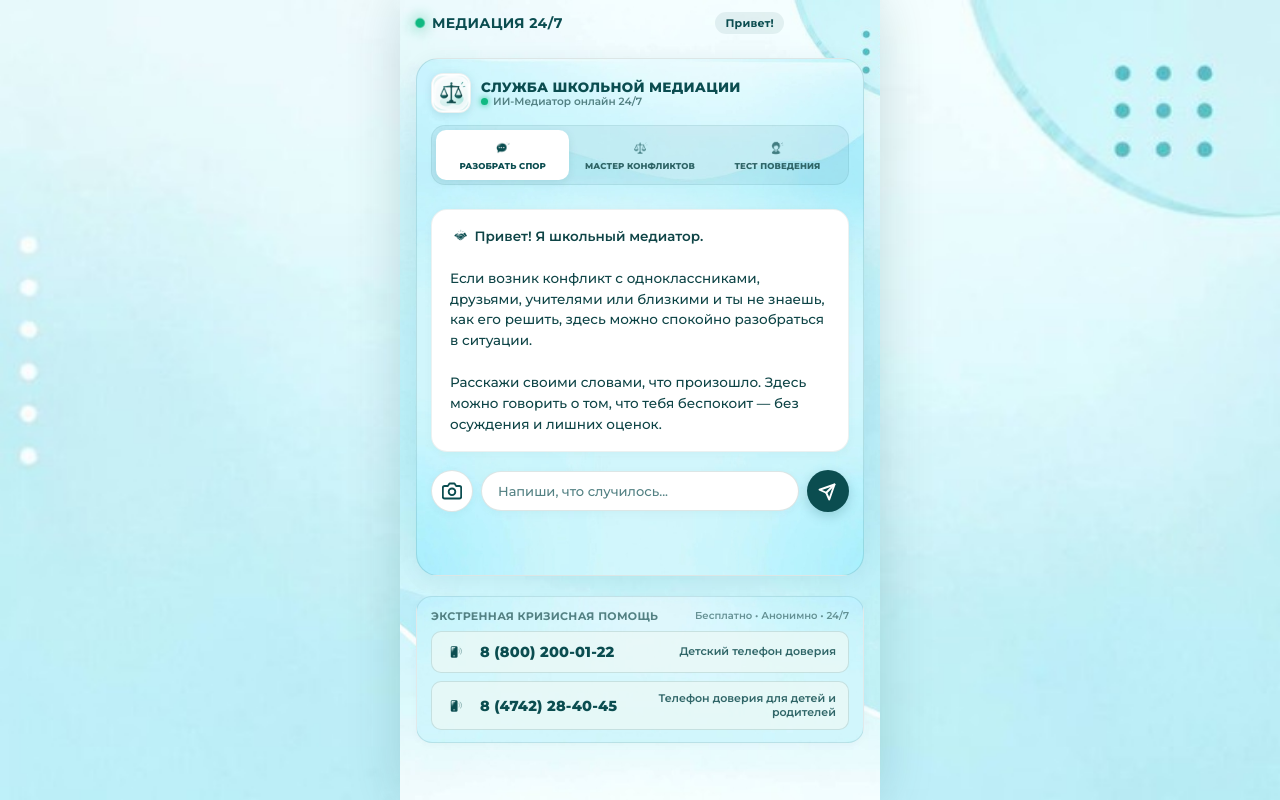
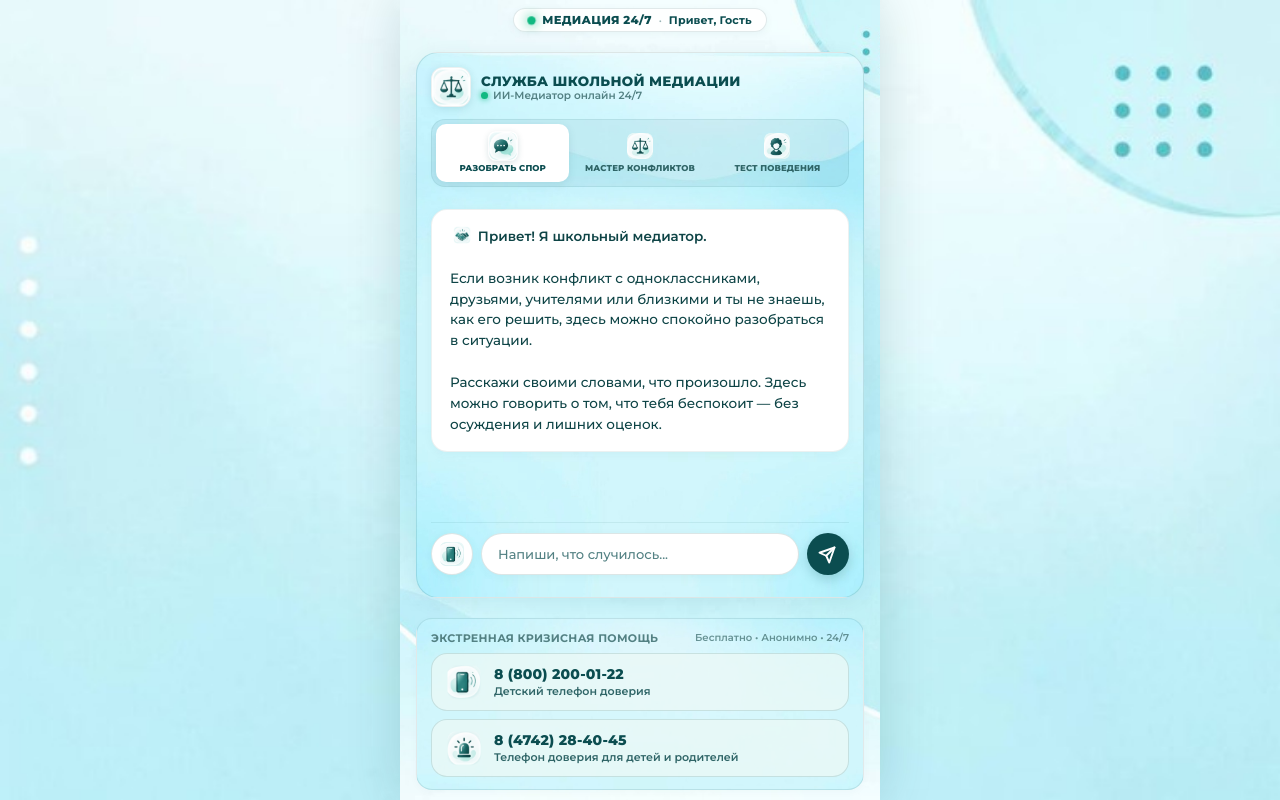
Before and after one commit to Dellzzyy/vk-school-mediation, a website: page index.html in a window 1280 px wide. Drawn offline with Linux system fonts and the light colour scheme.

Commit message:
fix(ui): center compact top header, anchor input bar with pack icon, restore full 3D squircle emoji pack across all tabs and SOS cards

```diff
--- a/app.js
+++ b/app.js
@@ -17,7 +17,7 @@ const API_BASE = (function() {
     return '';
   }
   // Публичный HTTPS туннель к бэкенду с GigaChat
-  return 'https://982ae5f0847873.lhr.life';
+  return 'https://42d5ece7222540.lhr.life';
 })();
 
 // Состояние приложения
@@ -1107,7 +1107,7 @@ function clearUnifiedAssistant() {
     container.innerHTML = replaceEmojisWithCustomIcons(`
       <div class="msg bot-msg welcome-msg">
         <div class="bubble">
-          <img src="./images/icons/glyphs/handshake.png" class="custom-emoji" alt="Привет"> <strong>Привет! Я школьный медиатор.</strong><br><br>
+          <img src="./images/icons/handshake.png" class="custom-emoji" alt="Привет"> <strong>Привет! Я школьный медиатор.</strong><br><br>
           Если возник конфликт с одноклассниками, друзьями, учителями или близкими и ты не знаешь, как его решить, здесь можно спокойно разобраться в ситуации.<br><br>
           Расскажи своими словами, что произошло. Здесь можно говорить о том, что тебя беспокоит — без осуждения и лишних оценок.
         </div>
@@ -1189,51 +1189,60 @@ function removeWizardImg(event) {
 // МАППИНГ И ЗАМЕНА ЭМОДЗИ НА КАСТОМНЫЕ БРЕНДОВЫЕ ИКОНКИ
 // =====================================================================
 const EMOJI_ICON_MAP = {
-  '👨‍👩‍👧': './images/icons/glyphs/family.png',
-  '👋': './images/icons/glyphs/handshake.png',
-  '💬': './images/icons/glyphs/chat.png',
-  '💭': './images/icons/glyphs/chat.png',
-  '🗣️': './images/icons/glyphs/two_people.png',
-  '🗣': './images/icons/glyphs/two_people.png',
-  '🔍': './images/icons/glyphs/question.png',
-  '🔎': './images/icons/glyphs/question.png',
-  '⚖️': './images/icons/glyphs/scales.png',
-  '⚖': './images/icons/glyphs/scales.png',
-  '🛡️': './images/icons/glyphs/shield_check.png',
-  '🛡': './images/icons/glyphs/shield_check.png',
-  '🚫': './images/icons/glyphs/conflict_angry.png',
-  '❌': './images/icons/glyphs/conflict_angry.png',
-  '🤝': './images/icons/glyphs/handshake.png',
-  '🕊️': './images/icons/glyphs/team_agreement.png',
-  '🕊': './images/icons/glyphs/team_agreement.png',
-  '🔥': './images/icons/glyphs/shield_check.png',
-  '🧠': './images/icons/glyphs/student_curly.png',
-  '📚': './images/icons/glyphs/books.png',
-  '📖': './images/icons/glyphs/books.png',
-  '📋': './images/icons/glyphs/document_pen.png',
-  '📝': './images/icons/glyphs/document_pen.png',
-  '📊': './images/icons/glyphs/scales.png',
-  '🧭': './images/icons/glyphs/sparkles.png',
-  '🧩': './images/icons/glyphs/two_people.png',
-  '🎯': './images/icons/glyphs/sparkles.png',
-  '✨': './images/icons/glyphs/sparkles.png',
-  '💡': './images/icons/glyphs/sparkles.png',
-  '🔄': './images/icons/glyphs/chat.png',
-  '⚠️': './images/icons/glyphs/siren.png',
-  '⚠': './images/icons/glyphs/siren.png',
-  '🚨': './images/icons/glyphs/siren.png',
-  '📞': './images/icons/glyphs/smartphone.png',
-  '📱': './images/icons/glyphs/smartphone.png',
-  '📸': './images/icons/glyphs/smartphone.png',
-  '🔒': './images/icons/glyphs/padlock.png',
-  '⏸️': './images/icons/glyphs/shield_check.png',
-  '⏸': './images/icons/glyphs/shield_check.png',
-  '👤': './images/icons/glyphs/student_boy.png',
-  '👥': './images/icons/glyphs/classmates.png',
-  '🧘': './images/icons/glyphs/shield_check.png',
-  '✅': './images/icons/glyphs/shield_check.png',
-  '🔹': './images/icons/glyphs/sparkles.png',
-  '📌': './images/icons/glyphs/document_pen.png'
+  '👨‍👩‍👧': './images/icons/family.png',
+  '👨‍👩‍👦': './images/icons/family.png',
+  '👪': './images/icons/family.png',
+  '👋': './images/icons/handshake.png',
+  '💬': './images/icons/chat.png',
+  '💭': './images/icons/chat.png',
+  '🗣️': './images/icons/two_people.png',
+  '🗣': './images/icons/two_people.png',
+  '🔍': './images/icons/question.png',
+  '🔎': './images/icons/question.png',
+  '⚖️': './images/icons/scales.png',
+  '⚖': './images/icons/scales.png',
+  '🛡️': './images/icons/shield_check.png',
+  '🛡': './images/icons/shield_check.png',
+  '🚫': './images/icons/conflict_angry.png',
+  '❌': './images/icons/conflict_angry.png',
+  '🤝': './images/icons/handshake.png',
+  '🕊️': './images/icons/team_agreement.png',
+  '🕊': './images/icons/team_agreement.png',
+  '🔥': './images/icons/conflict_angry.png',
+  '🧠': './images/icons/student_curly.png',
+  '📚': './images/icons/books.png',
+  '📖': './images/icons/books.png',
+  '📋': './images/icons/document_pen.png',
+  '📝': './images/icons/document_pen.png',
+  '📊': './images/icons/scales.png',
+  '🧭': './images/icons/sparkles.png',
+  '🧩': './images/icons/two_people.png',
+  '🎯': './images/icons/sparkles.png',
+  '✨': './images/icons/sparkles.png',
+  '💡': './images/icons/sparkles.png',
+  '🔄': './images/icons/chat.png',
+  '⚠️': './images/icons/siren.png',
+  '⚠': './images/icons/siren.png',
+  '🚨': './images/icons/siren.png',
+  '📞': './images/icons/smartphone.png',
+  '📱': './images/icons/smartphone.png',
+  '📸': './images/icons/smartphone.png',
+  '📷': './images/icons/smartphone.png',
+  '🔒': './images/icons/padlock.png',
+  '🔓': './images/icons/padlock.png',
+  '⏸️': './images/icons/shield_check.png',
+  '⏸': './images/icons/shield_check.png',
+  '👤': './images/icons/student_boy.png',
+  '👥': './images/icons/classmates.png',
+  '🧘': './images/icons/shield_check.png',
+  '✅': './images/icons/shield_check.png',
+  '🔹': './images/icons/sparkles.png',
+  '📌': './images/icons/document_pen.png',
+  '🏠': './images/icons/home.png',
+  '❓': './images/icons/question.png',
+  '❗': './images/icons/siren.png',
+  '❕': './images/icons/question.png',
+  '💯': './images/icons/scales.png'
 };
 
 function replaceEmojisWithCustomIcons(str) {
--- a/index.html
+++ b/index.html
@@ -15,16 +15,13 @@
 </head>
 <body>
   <div id="app" class="app-container">
-    <!-- Top Header -->
+    <!-- Top Header: Компактная шапка по центру -->
     <header class="app-header">
-      <div class="header-content">
-        <div class="brand-badge">
-          <span class="pulse-dot"></span>
-          <span class="brand-name">МЕДИАЦИЯ 24/7</span>
-        </div>
-        <div class="header-user" id="headerUser">
-          <span class="user-greeting" id="userGreeting">Привет!</span>
-        </div>
+      <div class="header-center-pill">
+        <span class="pulse-dot"></span>
+        <span class="header-brand-title">МЕДИАЦИЯ 24/7</span>
+        <span class="header-dot-sep">•</span>
+        <span class="header-user-greeting" id="userGreeting">Привет, Гость</span>
       </div>
     </header>
 
@@ -49,15 +46,15 @@
           <!-- 3 Главных решения (Переключатель инструментов) -->
           <div class="three-solutions-bar">
             <button class="solution-tab-btn active" id="tabBtnChat" onclick="setAssistantMode('chat')">
-              <img src="./images/icons/glyphs/chat.png" class="sol-icon-img" alt="">
+              <img src="./images/icons/chat.png" class="sol-icon-img" alt="Чат">
               <span>РАЗОБРАТЬ СПОР</span>
             </button>
             <button class="solution-tab-btn" id="tabBtnWizard" onclick="setAssistantMode('wizard')">
-              <img src="./images/icons/glyphs/scales.png" class="sol-icon-img" alt="">
+              <img src="./images/icons/scales.png" class="sol-icon-img" alt="Мастер">
               <span>МАСТЕР КОНФЛИКТОВ</span>
             </button>
             <button class="solution-tab-btn" id="tabBtnTest" onclick="setAssistantMode('test')">
-              <img src="./images/icons/glyphs/student_curly.png" class="sol-icon-img" alt="">
+              <img src="./images/icons/student_curly.png" class="sol-icon-img" alt="Тест">
               <span>ТЕСТ ПОВЕДЕНИЯ</span>
             </button>
           </div>
@@ -71,7 +68,7 @@
             <div class="chat-messages" id="chatMessages">
               <div class="msg bot-msg welcome-msg">
                 <div class="bubble">
-                  <img src="./images/icons/glyphs/handshake.png" class="custom-emoji" alt="Привет"> <strong>Привет! Я школьный медиатор.</strong><br><br>
+                  <img src="./images/icons/handshake.png" class="custom-emoji" alt="Привет"> <strong>Привет! Я школьный медиатор.</strong><br><br>
                   Если возник конфликт с одноклассниками, друзьями, учителями или близкими и ты не знаешь, как его решить, здесь можно спокойно разобраться в ситуации.<br><br>
                   Расскажи своими словами, что произошло. Здесь можно говорить о том, что тебя беспокоит — без осуждения и лишних оценок.
                 </div>
@@ -81,10 +78,7 @@
             <!-- Панель ввода чата -->
             <div class="chat-input-bar">
               <button class="btn-attach" onclick="triggerChatPhotoUpload()" title="Прикрепить скриншот">
-                <svg width="20" height="20" viewBox="0 0 24 24" fill="none" stroke="currentColor" stroke-width="2.2" stroke-linecap="round" stroke-linejoin="round">
-                  <path d="M23 19a2 2 0 0 1-2 2H3a2 2 0 0 1-2-2V8a2 2 0 0 1 2-2h4l2-3h6l2 3h4a2 2 0 0 1 2 2z"></path>
-                  <circle cx="12" cy="13" r="4"></circle>
-                </svg>
+                <img src="./images/icons/smartphone.png" class="btn-attach-img" alt="Скриншот">
               </button>
               <input type="text" id="chatInput" placeholder="Напиши, что случилось..." onkeypress="handleChatKeyPress(event)">
               <button class="btn-send" id="btnSendChat" onclick="sendChatMessage()" title="Отправить">
@@ -212,7 +206,7 @@
 
               <div class="upload-box" onclick="document.getElementById('wizardFileInput').click()">
                 <input type="file" id="wizardFileInput" accept="image/*" style="display:none" onchange="handleWizardFile(this)">
-                <img src="./images/icons/glyphs/smartphone.png" class="upload-icon-img" alt="Фото">
+                <img src="./images/icons/smartphone.png" class="upload-icon-img" alt="Фото">
                 <span class="upload-text" id="wizardUploadText">Прикрепить скриншот переписки (по желанию)</span>
               </div>
               <div id="wizardImgPreviewWrap" class="img-preview-wrap hidden">
@@ -236,7 +230,7 @@
               </div>
 
               <div id="wizardResult" class="wizard-result hidden">
-                <div class="result-badge"><img src="./images/icons/glyphs/scales.png" class="badge-icon-img" alt=""> ГОТОВОЕ РЕШЕНИЕ МЕДИАТОРА</div>
+                <div class="result-badge"><img src="./images/icons/scales.png" class="badge-icon-img" alt=""> ГОТОВОЕ РЕШЕНИЕ МЕДИАТОРА</div>
                 <div class="result-body" id="wizardResultText"></div>
 
                 <div class="result-actions">
@@ -272,17 +266,21 @@
             <div class="sos-subtle-phones-grid">
               <a href="tel:88002000122" class="sos-subtle-phone-btn" onclick="triggerHaptic('medium')">
                 <div class="sos-btn-lead">
-                  <img src="./images/icons/glyphs/smartphone.png" class="custom-emoji phone-custom-emoji" alt="Телефон">
-                  <span class="phone-number-text">8 (800) 200-01-22</span>
+                  <img src="./images/icons/smartphone.png" class="sos-card-icon-img" alt="Телефон доверия">
+                  <div class="sos-text-col">
+                    <span class="phone-number-text">8 (800) 200-01-22</span>
+                    <span class="phone-desc-text">Детский телефон доверия</span>
+                  </div>
                 </div>
-                <span class="phone-desc-text">Детский телефон доверия</span>
               </a>
               <a href="tel:84742284045" class="sos-subtle-phone-btn" onclick="triggerHaptic('medium')">
                 <div class="sos-btn-lead">
-                  <img src="./images/icons/glyphs/smartphone.png" class="custom-emoji phone-custom-emoji" alt="Телефон">
-                  <span class="phone-number-text">8 (4742) 28-40-45</span>
+                  <img src="./images/icons/siren.png" class="sos-card-icon-img" alt="Экстренная помощь">
+                  <div class="sos-text-col">
+                    <span class="phone-number-text">8 (4742) 28-40-45</span>
+                    <span class="phone-desc-text">Телефон доверия для детей и родителей</span>
+                  </div>
                 </div>
-                <span class="phone-desc-text">Телефон доверия для детей и родителей</span>
               </a>
             </div>
           </div>
--- a/style.css
+++ b/style.css
@@ -115,69 +115,70 @@ p, .tile-body p, .step-desc, .kb-intro, .kb-card-summary, .modal-body, .bubble,
 
 /* ================= ВЕРХНЯЯ ШАПКА ================= */
 .app-header {
-  padding: max(12px, env(safe-area-inset-top)) max(96px, calc(env(safe-area-inset-right) + 90px)) 8px 16px;
+  padding: max(8px, env(safe-area-inset-top)) 16px 4px 16px;
   background: transparent;
   border-bottom: none;
   z-index: 20;
-}
-
-.header-content {
-  display: flex;
-  align-items: center;
-  justify-content: space-between;
-  gap: 8px;
-}
-
-.brand-badge {
-  display: flex;
-  align-items: center;
-  gap: 8px;
-  font-weight: 800;
-  font-size: 14px;
-  color: var(--text-primary);
-  white-space: nowrap;
+  display: flex;
+  justify-content: center;
+  align-items: center;
+  width: 100%;
+}
+
+.header-center-pill {
+  display: inline-flex;
+  align-items: center;
+  justify-content: center;
+  gap: 7px;
+  background: rgba(255, 255, 255, 0.88);
+  backdrop-filter: blur(12px);
+  -webkit-backdrop-filter: blur(12px);
+  border: 1px solid rgba(11, 77, 80, 0.12);
+  padding: 4px 14px;
+  border-radius: var(--radius-pill);
+  box-shadow: 0 2px 8px rgba(11, 77, 80, 0.05);
+  max-width: 90%;
 }
 
 .pulse-dot {
-  width: 8px;
-  height: 8px;
-  background: var(--accent-green);
+  width: 7px;
+  height: 7px;
+  min-width: 7px;
+  background: #10b981;
   border-radius: 50%;
-  box-shadow: 0 0 8px var(--accent-green);
+  box-shadow: 0 0 6px #10b981;
   animation: pulse 2s infinite;
 }
 
 @keyframes pulse {
   0% { transform: scale(0.95); opacity: 0.8; }
-  50% { transform: scale(1.2); opacity: 1; box-shadow: 0 0 12px var(--accent-green); }
+  50% { transform: scale(1.2); opacity: 1; box-shadow: 0 0 10px #10b981; }
   100% { transform: scale(0.95); opacity: 0.8; }
 }
 
-.header-user {
-  display: flex;
-  align-items: center;
-  max-width: 130px;
-}
-
-.user-greeting {
+.header-brand-title {
+  font-size: 11.5px;
+  font-weight: 800;
+  letter-spacing: 0.3px;
+  color: var(--text-primary);
+  white-space: nowrap;
+}
+
+.header-dot-sep {
+  font-size: 10px;
+  color: var(--text-muted);
+  opacity: 0.6;
+}
+
+.header-user-greeting {
   font-size: 11px;
   font-weight: 700;
-  color: var(--text-primary);
-  background: rgba(11, 77, 80, 0.08);
-  padding: 4px 10px;
-  border-radius: var(--radius-pill);
-  letter-spacing: 0.2px;
+  color: var(--accent-primary);
+  letter-spacing: 0.1px;
   white-space: nowrap;
   overflow: hidden;
   text-overflow: ellipsis;
-  max-width: 100%;
-  display: inline-block;
-}
-
-@media (max-width: 360px) {
-  .header-user {
-    display: none;
-  }
+  max-width: 160px;
 }
 
 .anon-icon-img {
@@ -1097,8 +1098,9 @@ p, .tile-body p, .step-desc, .kb-intro, .kb-card-summary, .modal-body, .bubble,
 .chat-messages {
   display: flex;
   flex-direction: column;
+  flex: 1;
   gap: 12px;
-  padding: 10px 0;
+  padding: 8px 0 12px 0;
   min-height: 250px;
 }
 
@@ -1184,19 +1186,22 @@ p, .tile-body p, .step-desc, .kb-intro, .kb-card-summary, .modal-body, .bubble,
   display: flex;
   align-items: center;
   gap: 8px;
-  padding: 8px 0 max(12px, env(safe-area-inset-bottom)) 0;
+  padding: 10px 0 max(8px, env(safe-area-inset-bottom)) 0;
+  margin-top: auto;
+  border-top: 1px solid rgba(11, 77, 80, 0.08);
 }
 
 .chat-input-bar input {
   flex: 1;
   min-width: 0;
+  height: 42px;
   background: #ffffff;
   border: 1.5px solid rgba(11, 77, 80, 0.14);
   border-radius: var(--radius-pill);
-  padding: 11px 16px;
+  padding: 0 16px;
   color: var(--text-primary);
   font-family: inherit;
-  font-size: 13px;
+  font-size: 13.5px;
   outline: none;
   box-shadow: 0 2px 8px rgba(11, 77, 80, 0.04);
   transition: border-color 0.2s ease, box-shadow 0.2s ease;
@@ -1591,12 +1596,11 @@ p, .tile-body p, .step-desc, .kb-intro, .kb-card-summary, .modal-body, .bubble,
 .sos-subtle-phone-btn {
   display: flex;
   align-items: center;
-  justify-content: space-between;
-  gap: 10px;
+  gap: 12px;
   background: rgba(235, 248, 246, 0.75);
   border: 1px solid rgba(11, 77, 80, 0.14);
-  border-radius: var(--radius-sm);
-  padding: 10px 12px;
+  border-radius: var(--radius-md);
+  padding: 10px 14px;
   text-decoration: none;
   color: inherit;
   transition: all 0.15s ease;
@@ -1609,41 +1613,38 @@ p, .tile-body p, .step-desc, .kb-intro, .kb-card-summary, .modal-body, .bubble,
 .sos-btn-lead {
   display: flex;
   align-items: center;
-  gap: 8px;
+  gap: 12px;
+  width: 100%;
+}
+
+.sos-card-icon-img {
+  width: 36px;
+  height: 36px;
+  min-width: 36px;
+  object-fit: contain;
+  border-radius: 8px;
   flex-shrink: 0;
 }
 
-.phone-icon-mini {
+.sos-text-col {
+  display: flex;
+  flex-direction: column;
+  gap: 2px;
+  min-width: 0;
+}
+
+.phone-number-text {
   font-size: 14px;
-  opacity: 0.75;
-}
-
-.phone-number-text {
-  font-size: 14.5px;
   font-weight: 800;
   color: var(--text-primary);
   letter-spacing: 0.2px;
-  white-space: nowrap;
 }
 
 .phone-desc-text {
   font-size: 11px;
   font-weight: 600;
   color: var(--text-secondary);
-  text-align: right;
   line-height: 1.25;
-}
-
-@media (max-width: 380px) {
-  .sos-subtle-phone-btn {
-    flex-direction: column;
-    align-items: flex-start;
-    gap: 4px;
-  }
-  .phone-desc-text {
-    text-align: left;
-    margin-left: 22px;
-  }
 }
 
 /* ================= ОБЪЕДИНЕННЫЙ ЦЕНТР МЕДИАЦИИ ================= */
@@ -1764,10 +1765,10 @@ p, .tile-body p, .step-desc, .kb-intro, .kb-card-summary, .modal-body, .bubble,
 }
 
 .solution-tab-btn .sol-icon-img {
-  width: 20px;
-  height: 20px;
+  width: 28px;
+  height: 28px;
   object-fit: contain;
-  opacity: 0.7;
+  border-radius: 7px;
   transition: all 0.2s ease;
 }
 
@@ -1792,7 +1793,8 @@ p, .tile-body p, .step-desc, .kb-intro, .kb-card-summary, .modal-body, .bubble,
 
 .solution-tab-btn.active .sol-icon-img {
   opacity: 1;
-  transform: scale(1.05);
+  transform: scale(1.06);
+  box-shadow: 0 2px 6px rgba(11, 77, 80, 0.15);
 }
 
 .assistant-body-card {
@@ -1801,12 +1803,21 @@ p, .tile-body p, .step-desc, .kb-intro, .kb-card-summary, .modal-body, .bubble,
   border-radius: 0;
   padding: 4px 14px 14px 14px;
   box-shadow: none;
-  min-height: 380px;
+  min-height: 400px;
+  display: flex;
+  flex-direction: column;
 }
 
 .assistant-mode-panel {
   display: block;
   animation: fadeIn 0.2s ease;
+}
+
+#assistantModeChat {
+  display: flex;
+  flex-direction: column;
+  flex: 1;
+  min-height: 380px;
 }
 
 .assistant-mode-panel.hidden {
@@ -1857,7 +1868,6 @@ p, .tile-body p, .step-desc, .kb-intro, .kb-card-summary, .modal-body, .bubble,
   align-items: center;
   justify-content: center;
   padding: 0;
-  color: var(--accent-primary);
   transition: transform 0.15s ease, background-color 0.15s ease;
 }
 
@@ -1866,15 +1876,11 @@ p, .tile-body p, .step-desc, .kb-intro, .kb-card-summary, .modal-body, .bubble,
   background: #f0fbfc;
 }
 
-.btn-attach svg {
-  display: block;
-}
-
 .btn-attach-img {
-  width: 20px;
-  height: 20px;
+  width: 26px;
+  height: 26px;
   object-fit: contain;
-  opacity: 0.85;
+  border-radius: 6px;
 }
 
 /* Стили психологического теста */
@@ -2294,18 +2300,12 @@ p, .tile-body p, .step-desc, .kb-intro, .kb-card-summary, .modal-body, .bubble,
 
 /* Кастомные брендовые эмодзи */
 .custom-emoji {
-  width: 1.25em;
-  height: 1.25em;
-  vertical-align: -0.2em;
+  width: 1.35em;
+  height: 1.35em;
+  vertical-align: -0.25em;
   display: inline-block;
   object-fit: contain;
-  margin: 0 2px;
+  margin: 0 3px;
   pointer-events: none;
-}
-
-.phone-custom-emoji {
-  width: 20px;
-  height: 20px;
-  vertical-align: middle;
-  margin-right: 6px;
-}
+  border-radius: 4px;
+}
```
